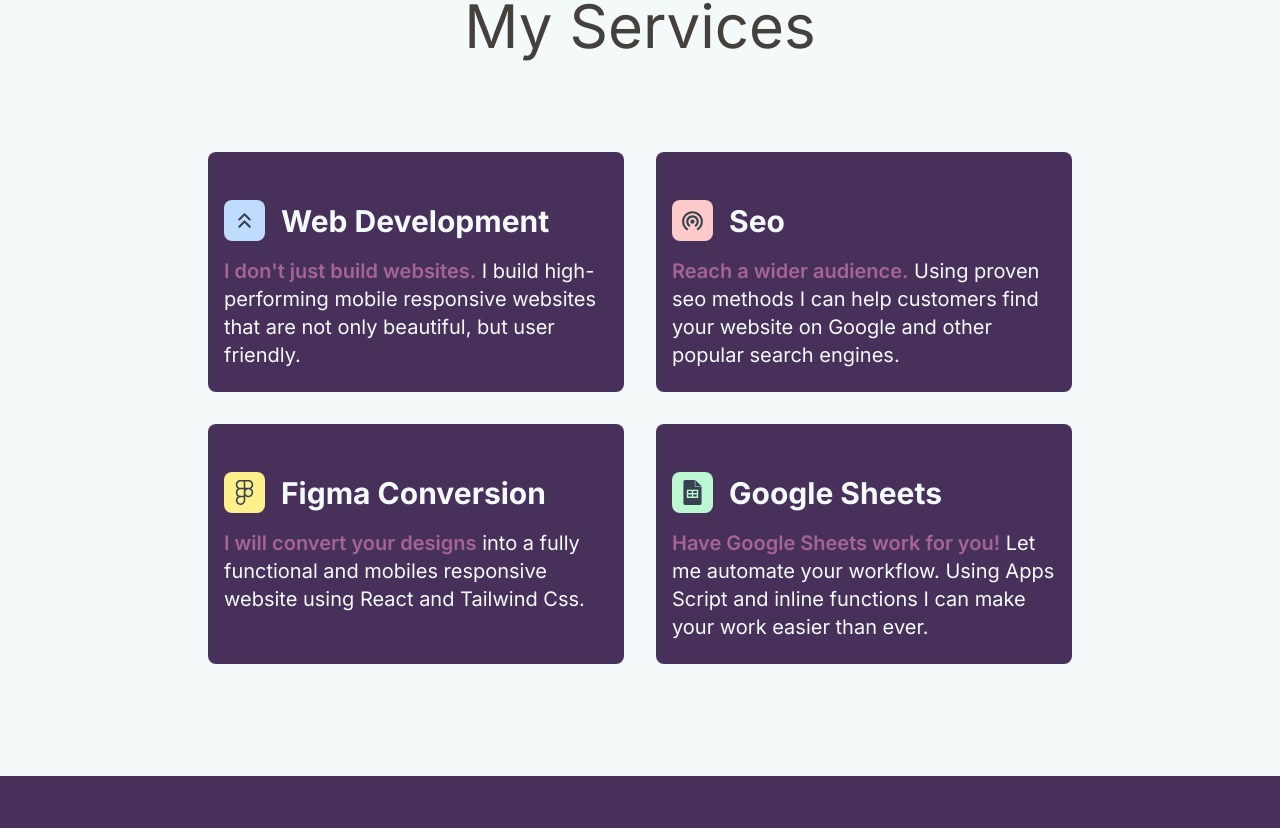
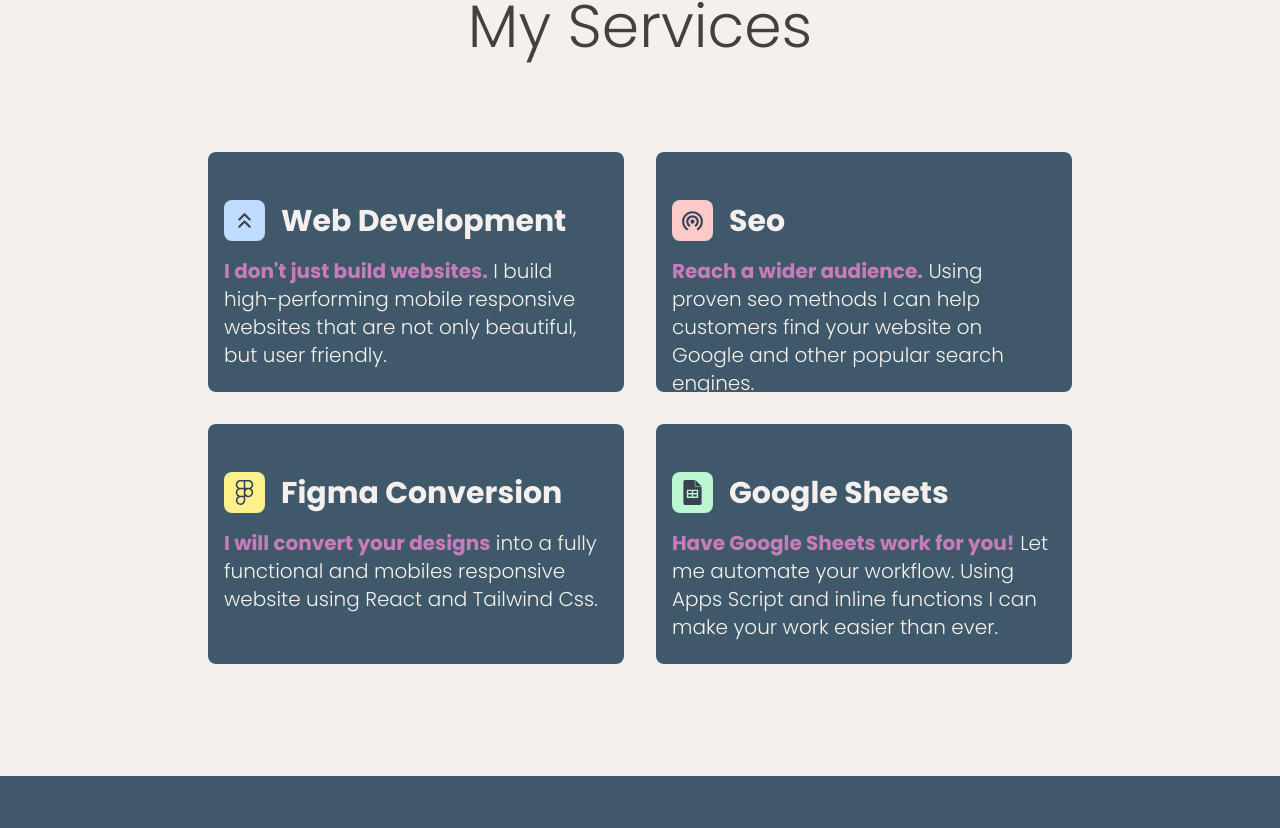
Before and after one commit to Nicholas-Abell/portfolio_V3, a Next.js app: page / in a window 1280 px wide. Shown: the part 932-1760 px from the top of the page. Built offline with nearby package versions, Linux system fonts and the light colour scheme.

Commit message:
font to poppins

```diff
--- a/app/globals.css
+++ b/app/globals.css
@@ -7,7 +7,7 @@
   --background-start-rgb: 214, 219, 220;
   --background-end-rgb: 255, 255, 255;
 
-  --light: #F4F4EF;
+  --light: #F5F0ED;
   --light-accent: #E3927A;
   --main: #BE6081;
   --dark-accent: #A66494;
@@ -29,7 +29,7 @@ html{
 
 body {
   color: black;
-  background: #F4F9FA;
+  background: var(--light);
 }
 
 .test{
--- a/app/page.tsx
+++ b/app/page.tsx
@@ -5,10 +5,16 @@ import Testimonials from "@/components/testimonials/Testimonials";
 import Projects from "@/components/projects/Projects";
 import Skills from "@/components/skills/Skills";
 import Contact from "@/components/contact/Contact";
+import { Poppins } from "next/font/google";
+
+const poppins = Poppins({
+  subsets: ["latin"],
+  weight: ["300", "700"],
+});
 
 export default function Home() {
   return (
-    <main>
+    <main className={poppins.className}>
       <Hero />
       <Services />
       <Testimonials />
--- a/components/projects/Featured.tsx
+++ b/components/projects/Featured.tsx
@@ -80,7 +80,7 @@ const Featured: React.FC<FeaturedProps> = ({
           <h3 className={`${fromRight && "text-end"} text-5xl`}>{title}</h3>
         </FramerMotionWrapper>
 
-        <div className=" bg-darkAccent shadow-dark text-light py-4 px-4 lg:px-8 rounded-lg z-0 shadow-md">
+        <div className=" bg-darker shadow-dark text-light py-4 px-4 lg:px-8 rounded-lg z-0 shadow-md">
           <p>{description}</p>
           <div className="w-full">
             <ul className="flex items-center justify-center gap-4 pt-4">
--- a/components/projects/Projects.tsx
+++ b/components/projects/Projects.tsx
@@ -1,8 +1,7 @@
 "use client";
-import React, { useRef } from "react";
+import React from "react";
 import FramerMotionWrapper from "../shared/FramerMotionWrapper";
 import Featured from "./Featured";
-import Image from "next/image";
 import Noteworthy from "./Noteworthy";
 
 type ProjectsProps = {};
@@ -23,7 +22,7 @@ const Projects: React.FC<ProjectsProps> = () => {
         title="Dating App"
         githubLink="/"
         liveLink="/"
-        description="   A full stack dating application implementing Next Js server
+        description="A full stack dating application implementing Next Js server
         actions. Features include: user registration, profile Management,
         messaging, and filtering based on user preferences."
         skills={["NextJs", "MongoDB", "Mongoose"]}
@@ -51,8 +50,8 @@ const Projects: React.FC<ProjectsProps> = () => {
         video="/clipRedditClone.mp4"
       />
 
-      <div className="w-full relative">
-        <div className="bg-accent/40 h-[320px] w-[100vw] absolute top-0 lg:left-80 left-40 -z-50 rounded-xl" />
+      <div className="w-full relative bg-light">
+        <div className="bg-accent/40 h-[320px] w-[100vw] absolute top-0 lg:left-80 left-40 rounded-xl" />
         <FramerMotionWrapper variant="fromLeft">
           <h2 className="text-4xl md:text-6xl pb-4 pt-24">
             Other Noteworthy Projects
@@ -68,7 +67,7 @@ const Projects: React.FC<ProjectsProps> = () => {
               approached me after struggling with their chosen CMS. With a bounce
               rate under 40% the page has 2.7k views in its first three
               months. Currently on call as a webmaster"
-              color="from-main"
+              color="from-dark"
               liveLink="https://www.thistleandthornsllc.com/"
             />
             <Noteworthy
@@ -76,7 +75,7 @@ const Projects: React.FC<ProjectsProps> = () => {
               title="SMS Construction and Remodeling"
               description="A Website I built to help a small town handyman reach more clients. Currently hosted
               on Hostinger. I Set up Google analytics for client and used SEO best practices."
-              color="from-main"
+              color="from-dark"
               liveLink="https://smsconstructionandremodeling.com/"
               githubLink="https://smsconstructionandremodeling.com/"
             />
@@ -84,7 +83,7 @@ const Projects: React.FC<ProjectsProps> = () => {
               image="/imageEverdell.png"
               title="Everdell Calculator"
               description="My first app. A calculator for the ppopular board game Everdell. Built in the Unity game engine in C#. This is still used by me and my family today"
-              color="from-main"
+              color="from-dark"
               liveLink="https://darkforceyoda.itch.io/everdell-companion-app"
               githubLink="https://github.com/Nicholas-Abell/Everdell-Point-Tracker"
             />
@@ -92,7 +91,7 @@ const Projects: React.FC<ProjectsProps> = () => {
               image="/imageWordle.jpeg"
               title="WordleClone"
               description="Wordle Clone is a digital rendition of the beloved word puzzle game Wordle. Challenge yourself to uncover a secret five-letter word within six attempts, with helpful feedback after each guess."
-              color="from-main"
+              color="from-dark"
               liveLink="https://nicholas-abell.github.io/wordle_clone/"
               githubLink="https://github.com/Nicholas-Abell/wordle_clone"
             />
--- a/tailwind.config.ts
+++ b/tailwind.config.ts
@@ -14,11 +14,11 @@ const config: Config = {
           "conic-gradient(from 180deg at 50% 50%, var(--tw-gradient-stops))",
       },
       colors: {
-        light: "#F4F9FA",
-        accent: "#E3927A",
-        main: "#BE6081",
-        darkAccent: "#A66494",
-        dark: "#47315B",
+        light: "#F5F0ED",
+        accent: "#C8A899",
+        main: "#E15D8A",
+        darkAccent: "#c87cbe",
+        dark: "#40596A",
         darker: "#2e2b38",
       },
     },
```
